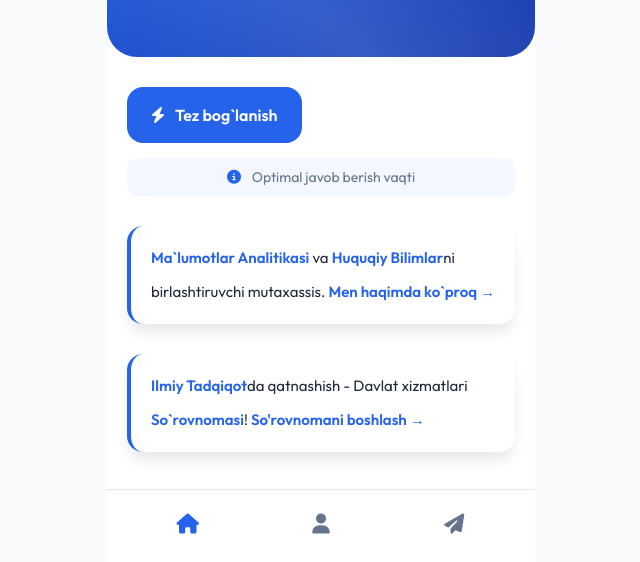
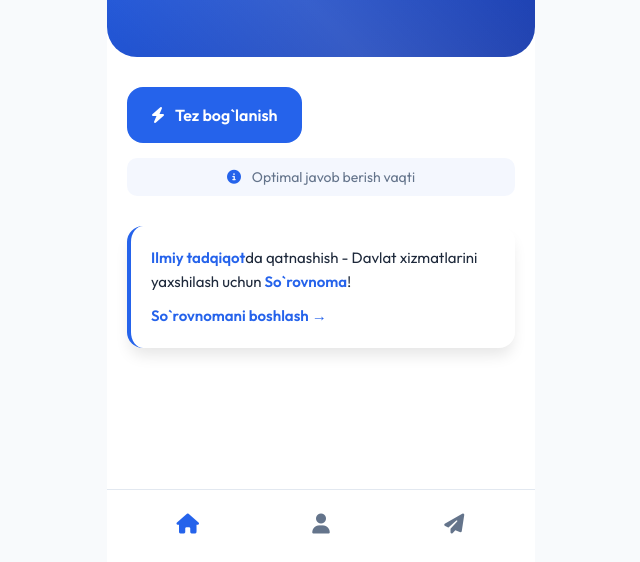
Before and after one commit to asilbeksodiqov/asilbeksodiqov.github.io, a plain HTML site: page index.html in a window 1280 px wide. Shown: the part 238-800 px from the top of the page, without its empty margins (319-959 px from the left). Drawn offline with Linux system fonts and the light colour scheme.

Commit message:
Update index.html

```diff
--- a/index.html
+++ b/index.html
@@ -183,18 +183,9 @@
 
                 <div class="bio-preview">
                     <p class="bio-text">
-                        <span class="highlight">Ma`lumotlar Analitikasi</span> va
-                        <span class="highlight">Huquqiy Bilimlar</span>ni birlashtiruvchi mutaxassis.
-                        <span class="read-more" onclick="showPage('about')">Men haqimda ko`proq →</span>
-                    </p>
-                </div>
-                <div class="bio-preview">
-                    <p class="bio-text">
-                        <span class="highlight">Ilmiy Tadqiqot</span>da qatnashish - Davlat xizmatlari
-                        <span class="highlight">So`rovnomasi</span>!
-                        <span class="read-more" onclick="window.open('https://sodiqov.uz/survey', '_blank')">
-    So'rovnomani boshlash →
-</span>
+                        <span class="highlight">Ilmiy tadqiqot</span>da qatnashish - Davlat xizmatlarini yaxshilash uchun
+                        <span class="highlight">So`rovnoma</span>!
+                        <span class="read-more" onclick="window.open('https://sodiqov.uz/survey', '_blank')">So`rovnomani boshlash →</span>
                     </p>
                 </div>
             </div>
```
